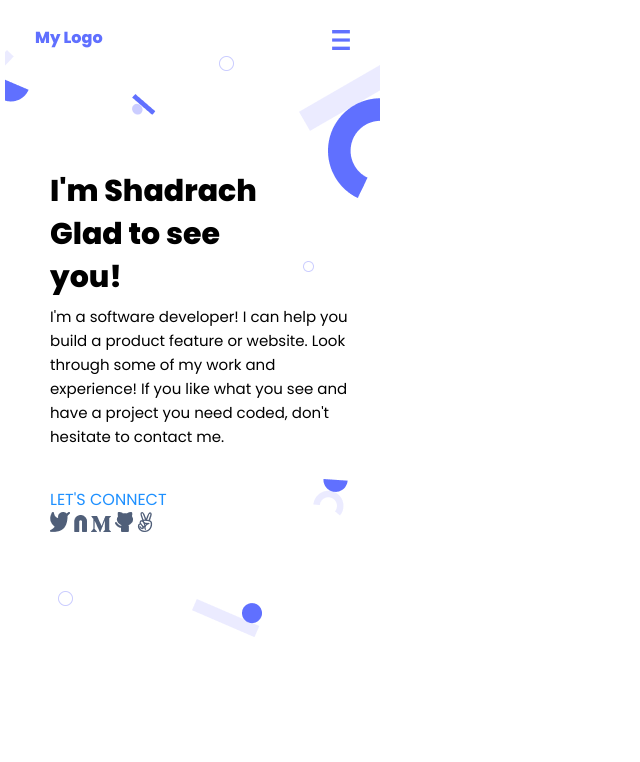
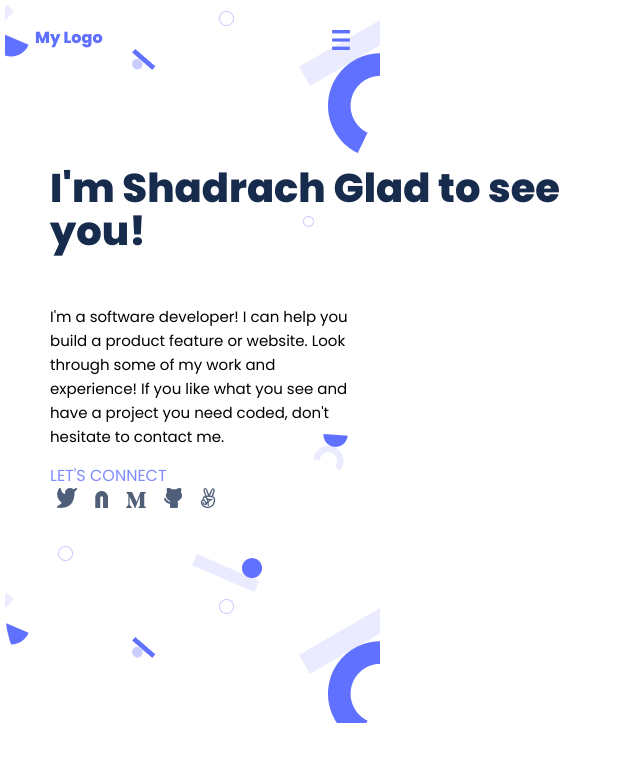
Before and after one commit to ShaddyMore/My_portfolio1, a website: page index.html in a window 1280 px wide. Shown: the whole page, without its empty margins (0-640 px from the left). Drawn offline with Linux system fonts and the light colour scheme.

Commit message:
Update tags

```diff
--- a/index.html
+++ b/index.html
@@ -12,33 +12,31 @@
 </head>
 <body>
   <header class="container">
-    <head-line class="nav-bar">
+    <section class="nav-bar">
       <a class="logo" href="">My Logo</a>
-        <img class="union"  src="/images/Union.png" alt="">
-    </head-line>
-      <header-shapes class="shapes">
-        <img src="/images/header-shapes mobile.png" alt="">
-      </header-shapes>
+        <img class="union" src="/images/Union.png" alt="">
+    </section>
     <main class="content">
-      <h2><p>I'm Shadrach<br>Glad to see<br>you!</p><br><h2>
-     </main>
-     <footer class="second-text">
-        <p>I'm a software developer! I can help you<br>build a product feature or website. Look<br>
+      <h1>I'm Shadrach
+       Glad to see<br>you!</p><br>
+      </h1>
+    </main>
+     <article class="second-text">
+         <p>I'm a software developer! I can help you<br>build a product feature or website. Look<br>
            through some of my work and<br>experience! If you like what you see and<br>have a project
-                   you need coded, don't<br>hesitate to contact me.
-        </p> <br>
-        <div class="let-connect">LET'S CONNECT </div>
-
-      <article class="icons-social">
-        <a class="icon-twitter" href="">
+            you need coded, don't<br>hesitate to contact me.
+         </p>
+        <a class="let-connect">LET'S CONNECT </a><br>
+      <sub-article class="icons-social">
+        <a class="icon icon-twitter" href="">
           <img src="/images/Twitter.png" alt=""></a>
-        <a class="icon-linkedin" href="">
+        <a class="icon icon-linkedin" href="">
           <img src="/images/Linkedin.png" alt=""></a>
-        <a class="icon-medium" href=""> <img src="/images/Vector4.png" alt=""/></a>
-        <a class="icon-github" href=""> <img src="/images/Github.png" alt=""/><a>
-        <a class="icon-iOS" href=""> <img src="/images/iOS.png" alt=""></a>
-      </article>
-     </footer>
-     </header>
+        <a class="icon icon-medium" href=""> <img src="/images/Vector4.png" alt=""/></a>
+        <a class="icon icon-github" href=""> <img src="/images/Github.png" alt=""/><a>
+        <a class="icon icon-iOS" href=""> <img src="/images/iOS.png" alt=""></a>
+       </sub-article>
+     </article>
+    </header>
 </body>
 </html>
--- a/styles.css
+++ b/styles.css
@@ -5,13 +5,14 @@ body {
 }
 
 .container {
-  height: 667px;
+  height: 718px;
   width: 375px;
   left: 0;
   top: 0;
   border-bottom-left-radius: 120px;
   background-color: white;
   border: 5px solid white;
+  background-image: url(./images/header-shapes\ mobile.png);
 }
 
 .nav-bar {
@@ -37,10 +38,11 @@ a {
 }
 
 .shapes {
-  position: relative;
+  position: absolute;
   top: 0;
   left: 0;
   border: 1px;
+
 }
 
 .content {
@@ -55,6 +57,7 @@ a {
   top: 30px;
   left: 30px;
   border: 1px;
+  color: #172B4D;
 }
 
 .second-text {
@@ -73,10 +76,20 @@ a {
 }
 
 .let-connect {
-  color: dodgerblue;
+  color: #7F8CFF;
   font-family: 'Poppins', serif;
   font-style: normal;
   font-weight: 500;
   font-size: 16px;
   line-height: 24px;
 }
+
+.icon-social {
+  padding-top: 7px;
+  /*margin: 40px;*/
+}
+
+.icon {
+  padding-top: 7px;
+  margin: 7px;
+}
```
